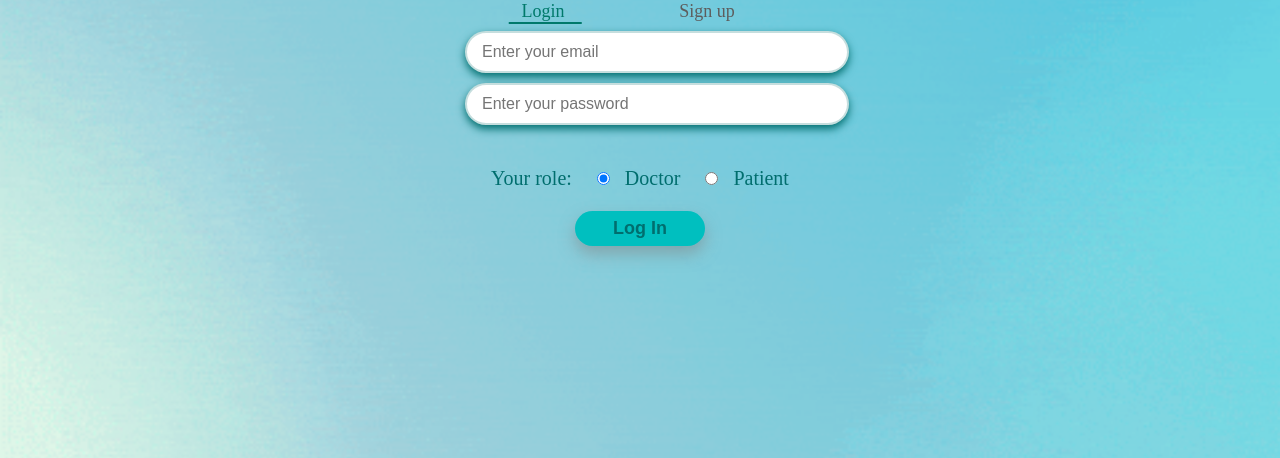
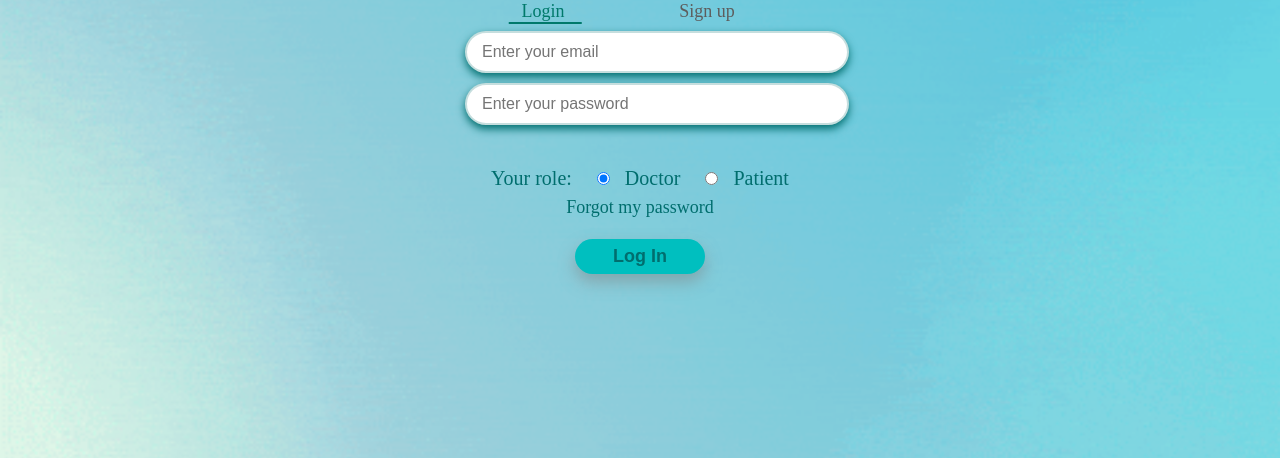
Before and after one commit to HessahAlotaibi1/Web_Project, a PHP site: page /login.php in a window 1280 px wide. Shown: the part 239-697 px from the top of the page. Run offline with PHP 8.4, Linux system fonts and the light colour scheme.

Commit message:
Update login.php

```diff
--- a/login.php
+++ b/login.php
@@ -152,6 +152,15 @@ function login_patient($email, $password) {
                 <input type="radio" name="role" value="patient" id="patientRole">Patient
             </label>
         </div>
+        <br>
+      <label>
+        <a href="newpass.php" style="color: #006e6e; text-decoration: none; font-size: 18px; font-weight: 500;"
+          onmouseover="this.style.color='#006e6e'; this.style.textDecoration='underline';"
+          onmouseout="this.style.color='#006e6e'; this.style.textDecoration='none';">
+          Forgot my password
+        </a>
+      </label>
+
         <input type="submit" value="Log In" id="log-button">
     </form>
 
```
